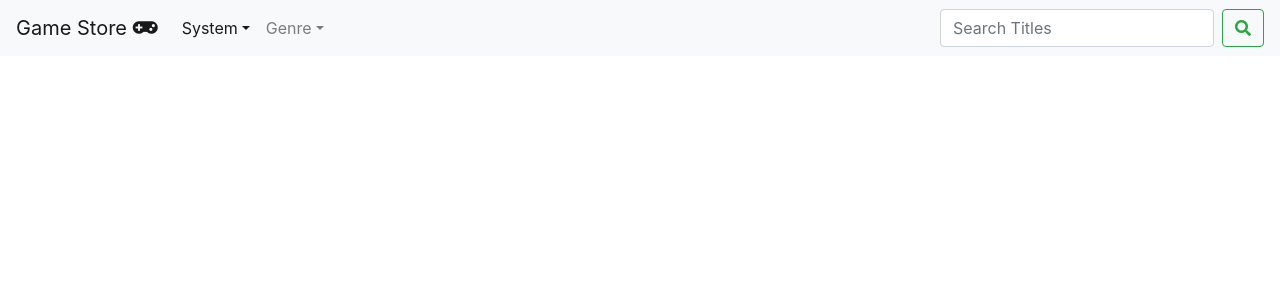
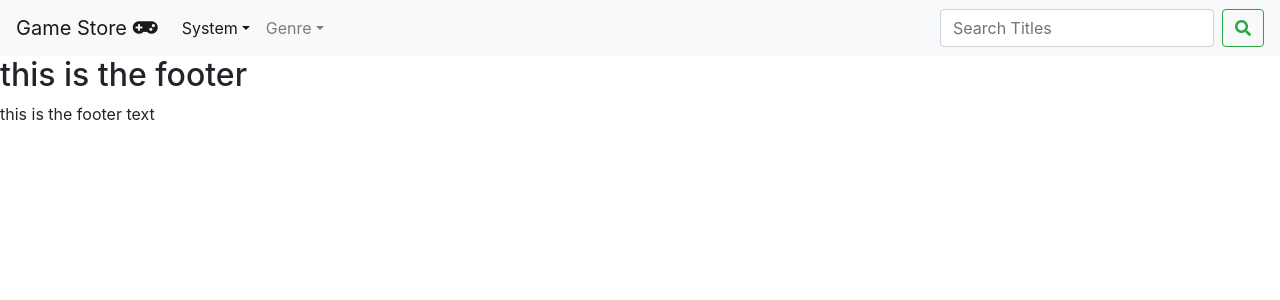
Before and after one commit to justingarcianm/reactStore, a React (Create React App) app: page / in a window 1280 px wide. Shown: the top 300 px of the page. Built offline with nearby package versions, Linux system fonts and the light colour scheme.

Commit message:
add main component

```diff
--- a/src/Components/App.js
+++ b/src/Components/App.js
@@ -1,5 +1,6 @@
 import React from 'react';
 import NavWrapper from './Nav/NavWrapper'
+import MainWrapper from './Main/MainWrapper'
 import FooterWrapper from './Footer/FooterWrapper'
 import '../styles/App.css';
 
@@ -7,6 +8,7 @@ const App = () => {
   return (
     <>
       <NavWrapper />
+      <MainWrapper />
       <FooterWrapper />
     </>
   )
--- a/src/Components/Footer/Footer.js
+++ b/src/Components/Footer/Footer.js
@@ -3,8 +3,8 @@ import React from 'react'
 const Footer = () => {
     return (
         <footer>
-            <h2>Heloo!!!</h2>
-
+           <h2>this is the footer</h2>
+           <p>this is the footer text</p>
         </footer>
     )
 }
--- /dev/null
+++ b/src/Components/Main/Main.js
@@ -0,0 +1,11 @@
+import React from 'react'
+
+const Main = () => {
+    return(
+        <main>
+            <h1>Main</h1>
+        </main>
+    )
+}
+
+export default Main
--- /dev/null
+++ b/src/Components/Main/MainWrapper.js
@@ -0,0 +1,10 @@
+import React from 'react'
+import Main from './Main'
+
+const MainWrapper = () => {
+    return(
+        <Main />
+    )
+}
+
+export default MainWrapper
```
